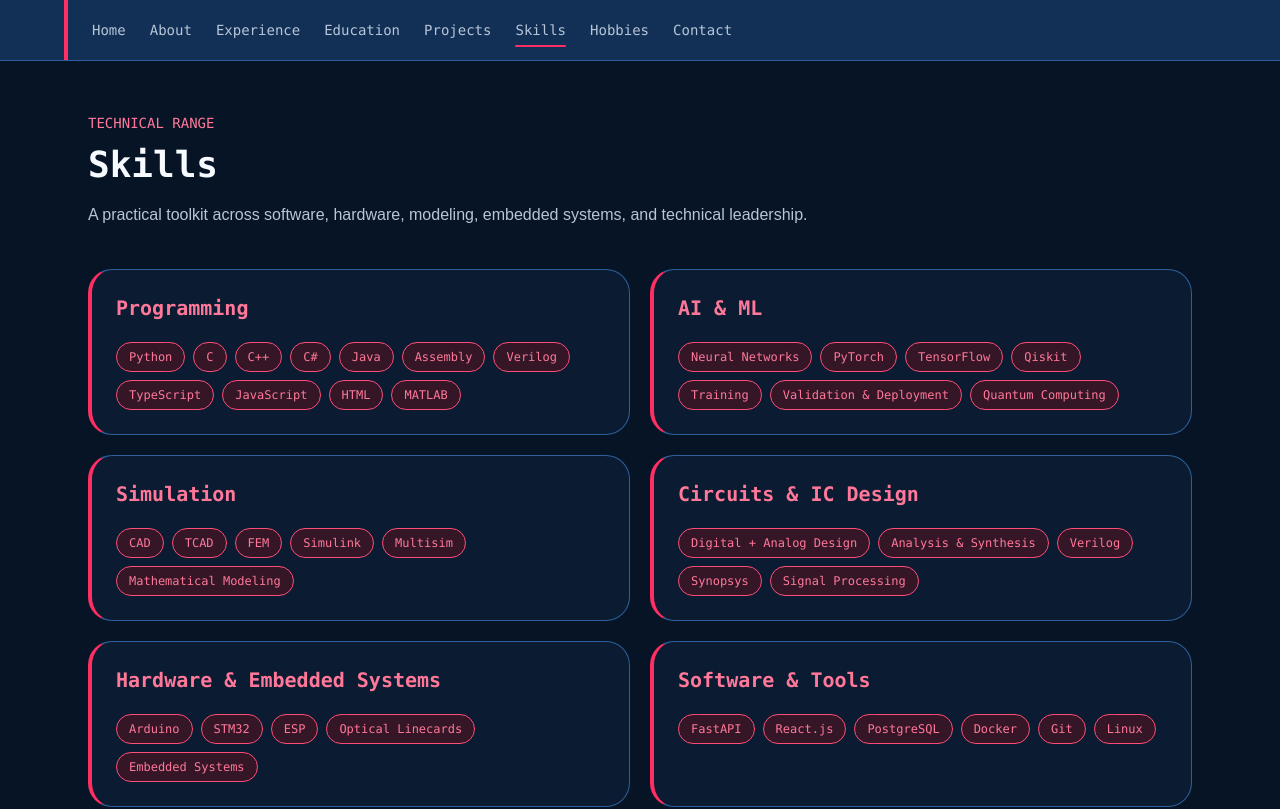
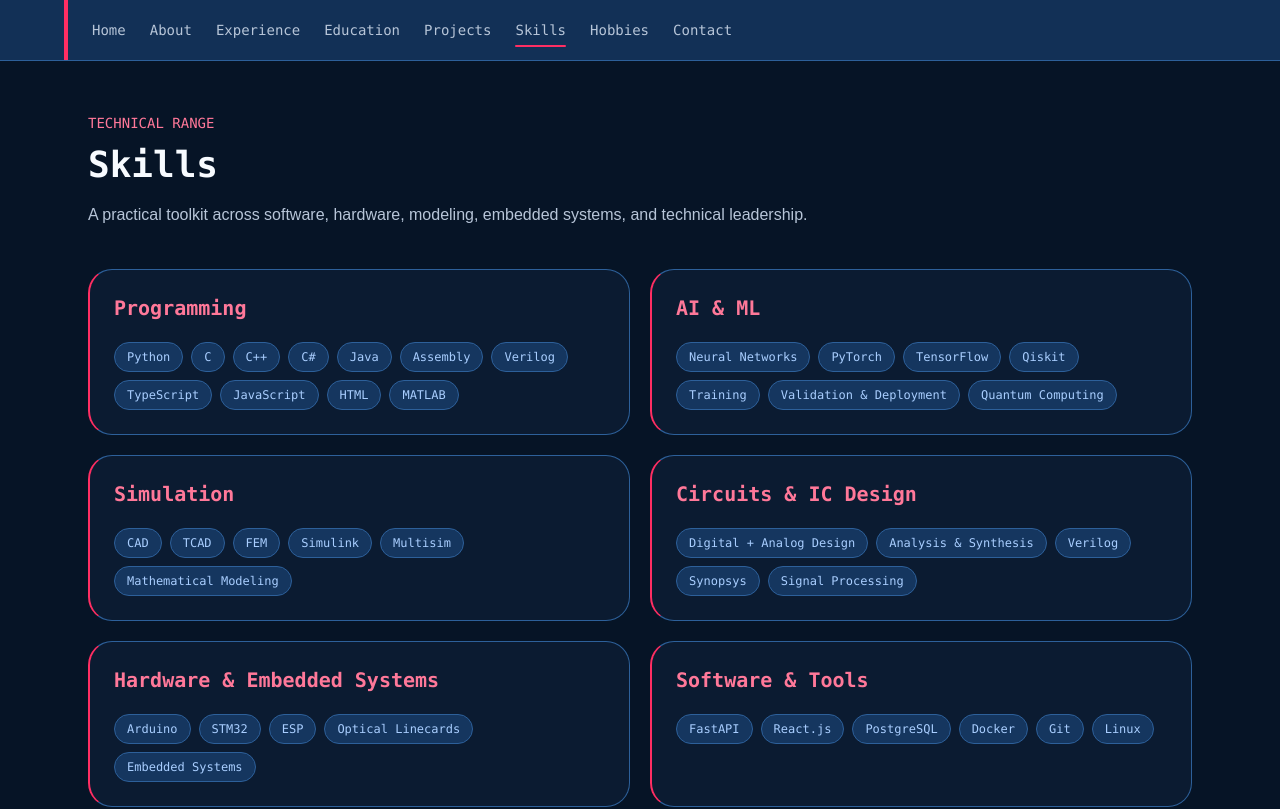
Before and after one commit to Zachary-Levesque/Portfolio, a Next.js app: page /skills in a window 1280 px wide. Shown: the top 809 px of the page. Built offline with nearby package versions, Linux system fonts and the light colour scheme.

Commit message:
Update page.tsx

```diff
--- a/app/skills/page.tsx
+++ b/app/skills/page.tsx
@@ -20,7 +20,7 @@ export default function SkillsPage() {
         {skillGroups.map((group) => (
           <article
             key={group.category}
-            className="rounded-3xl border border-accent-border border-l-4 border-l-red bg-surface p-5 transition-colors hover:bg-surface-blue sm:p-6"
+            className="rounded-3xl border border-accent-border border-l-2 border-l-red bg-surface p-5 transition-colors hover:bg-surface-blue sm:p-6"
           >
             <h2 className="font-mono text-xl font-semibold text-red-muted">
               {group.category}
@@ -29,7 +29,7 @@ export default function SkillsPage() {
               {group.skills.map((skill) => (
                 <span
                   key={skill}
-                  className="rounded-full border border-red-border bg-red-soft px-3 py-1.5 font-mono text-xs text-red-muted"
+                  className="rounded-full border border-accent-border bg-accent-soft px-3 py-1.5 font-mono text-xs text-accent-muted"
                 >
                   {skill}
                 </span>
```
